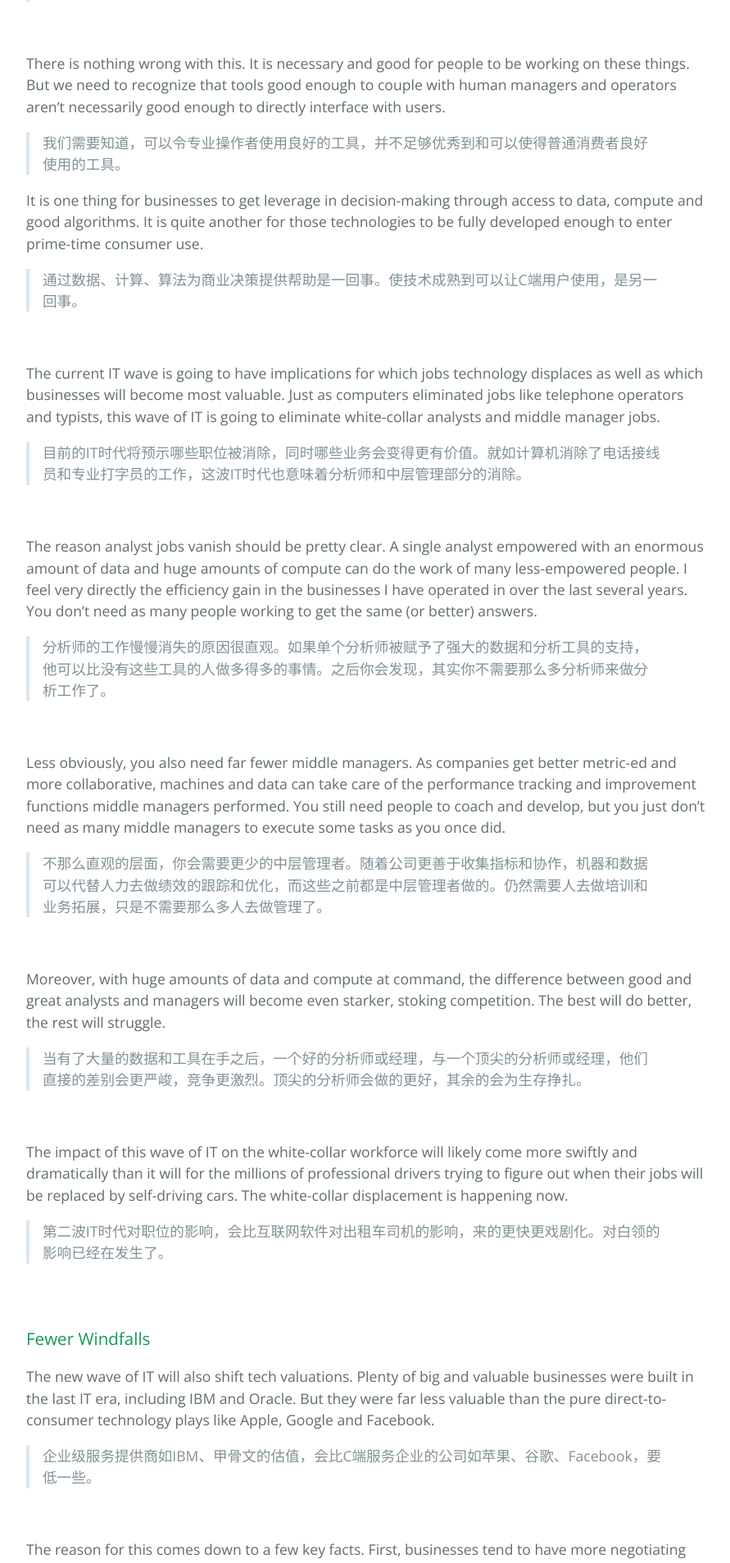
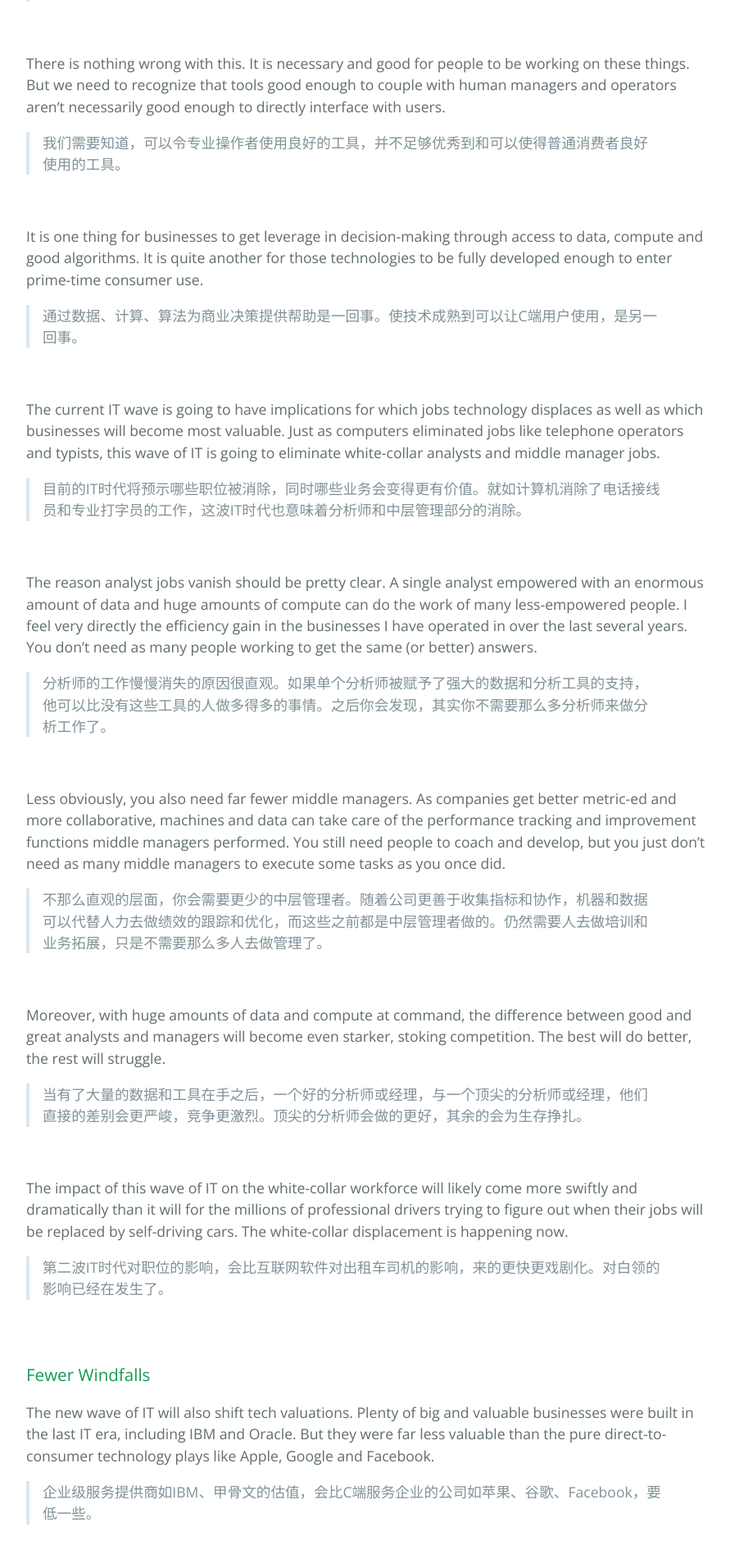
Before and after one commit to Littletreeeeee/prd-invest, a Jekyll site: the page built from documents/news_the_second_coming_of_it.md, in a window 1280 px wide. Shown: the part 3101-5008 px from the top of the page at 82% size, without its empty margins (192-1083 px from the left). Built offline with Jekyll 4.4.1, drawn with Linux system fonts in a browser that asks for light colours; the repository's description, which GitHub fills in, is left out.

Commit message:
edit content

```diff
--- a/documents/news_the_second_coming_of_it.md
+++ b/documents/news_the_second_coming_of_it.md
@@ -70,6 +70,8 @@ But the reality is that none of these applications transform consumers’ experi
 There is nothing wrong with this. It is necessary and good for people to be working on these things. But we need to recognize that tools good enough to couple with human managers and operators aren’t necessarily good enough to directly interface with users.
 >我们需要知道，可以令专业操作者使用良好的工具，并不足够优秀到和可以使得普通消费者良好使用的工具。
 
+&emsp;&emsp;
+
 It is one thing for businesses to get leverage in decision-making through access to data, compute and good algorithms. It is quite another for those technologies to be fully developed enough to enter prime-time consumer use.
 >通过数据、计算、算法为商业决策提供帮助是一回事。使技术成熟到可以让C端用户使用，是另一回事。
 
```
